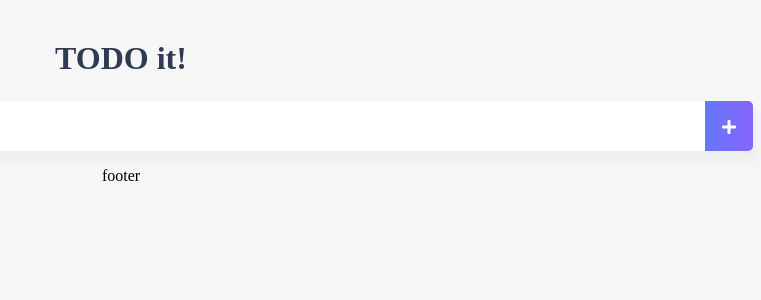
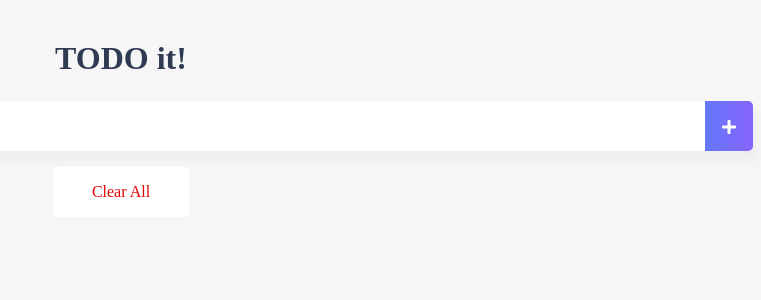
Before and after one commit to SilverTaek/TodoApp_Vue, a Vue app: page / in a window 1280 px wide. Shown: the top 300 px of the page, without its empty margins (519-1280 px from the left). Built offline with nearby package versions, Linux system fonts and the light colour scheme.

Commit message:
TodoFooter

```diff
--- a/src/components/TodoFooter.vue
+++ b/src/components/TodoFooter.vue
@@ -1,8 +1,32 @@
-<template> <div>footer</div></template>
+<template>
+  <div class="clearAllContainer">
+    <span class="clearAllBtn" v-on:click="clearBtn">
+      Clear All
+    </span>
+  </div>
+</template>
 
 <script>
-export default {};
+export default {
+  methods:{
+    clearBtn:function(){
+      localStorage.clear();
+    }
+  }
+};
 </script>
 
-<style>
+<style scoped>
+.clearAllContainer{
+  width: 8.5rem;
+  height: 50px;
+  line-height: 50px;
+  background-color: white;
+  border-radius: 5px;
+  margin:0 auto;
+}
+.clearAllBtn{
+  color:#e20303;
+  display: block;
+}
 </style>
--- a/src/components/TodoInput.vue
+++ b/src/components/TodoInput.vue
@@ -8,7 +8,7 @@
   </div>
 </template>
 
-<script>
+<script scoped>
 export default {
   data() {
     return {
@@ -17,8 +17,11 @@ export default {
   },
   methods: {
     addTodo: function() {
-      localStorage.setItem(this.newTodoItem, this.newTodoItem);
+      if(this.newTodoItem !== ''){
+      var obj = {completed: false, item:this.newTodoItem};
+      localStorage.setItem(this.newTodoItem, JSON.stringify(obj));
       this.clearInput();
+    }
     },
     clearInput: function() {
       this.newTodoItem = "";
--- a/src/components/TodoList.vue
+++ b/src/components/TodoList.vue
@@ -4,9 +4,16 @@
       <li
         v-for="(todoItem, index) in todoItems"
         class="shadow"
-        v-bind:key="todoItem"
+        v-bind:key="todoItem.item"
       >
-        {{ todoItem }}
+        <i
+          class="checkBtn fas fa-check"
+          v-bind:class="{ checkBtnCompleted: todoItem.completed }"
+          v-on:click="toggleComplete(todoItem, index)"
+        ></i>
+        <span v-bind:class="{ textCompleted: todoItem.completed }">{{
+          todoItem.item
+        }}</span>
         <span class="removeBtn" v-on:click="removeTodo(todoItem, index)"
           ><i class="fas fa-trash-alt"></i
         ></span>
@@ -27,6 +34,12 @@ export default {
       console.log(todoItem,index);
       localStorage.removeItem(todoItem);
       this.todoItems.splice(index,1);
+    },
+    toggleComplete:function(todoItem,index){
+      todoItem.completed = !todoItem.completed;
+      localStorage.removeItem(todoItem.item);
+      localStorage.setItem(todoItem.item, JSON.stringify(todoItem));
+
     }
   },
 
@@ -34,7 +47,9 @@ export default {
     if (localStorage.length > 0) {
       for (var i = 0; i < localStorage.length; i++) {
         if (localStorage.key(i) !== "loglevel:webpack-dev-server") {
-          this.todoItems.push(localStorage.key(i));
+        this.todoItems.push(JSON.parse(localStorage.getItem(localStorage.key(i))));
+
+          // this.todoItems.push(localStorage.key(i));
         }
       }
     }
@@ -72,4 +87,8 @@ li{
 .checkBtnCompleted{
   color: #b3adad;
 }
+.textCompleted{
+  text-decoration: line-through;
+  color:#b3adad;
+}
 </style>
--- /dev/null
+++ b/vue.config.js
@@ -0,0 +1,5 @@
+module.exports = {
+  devServer: {
+    overlay: false
+  }
+}
```
